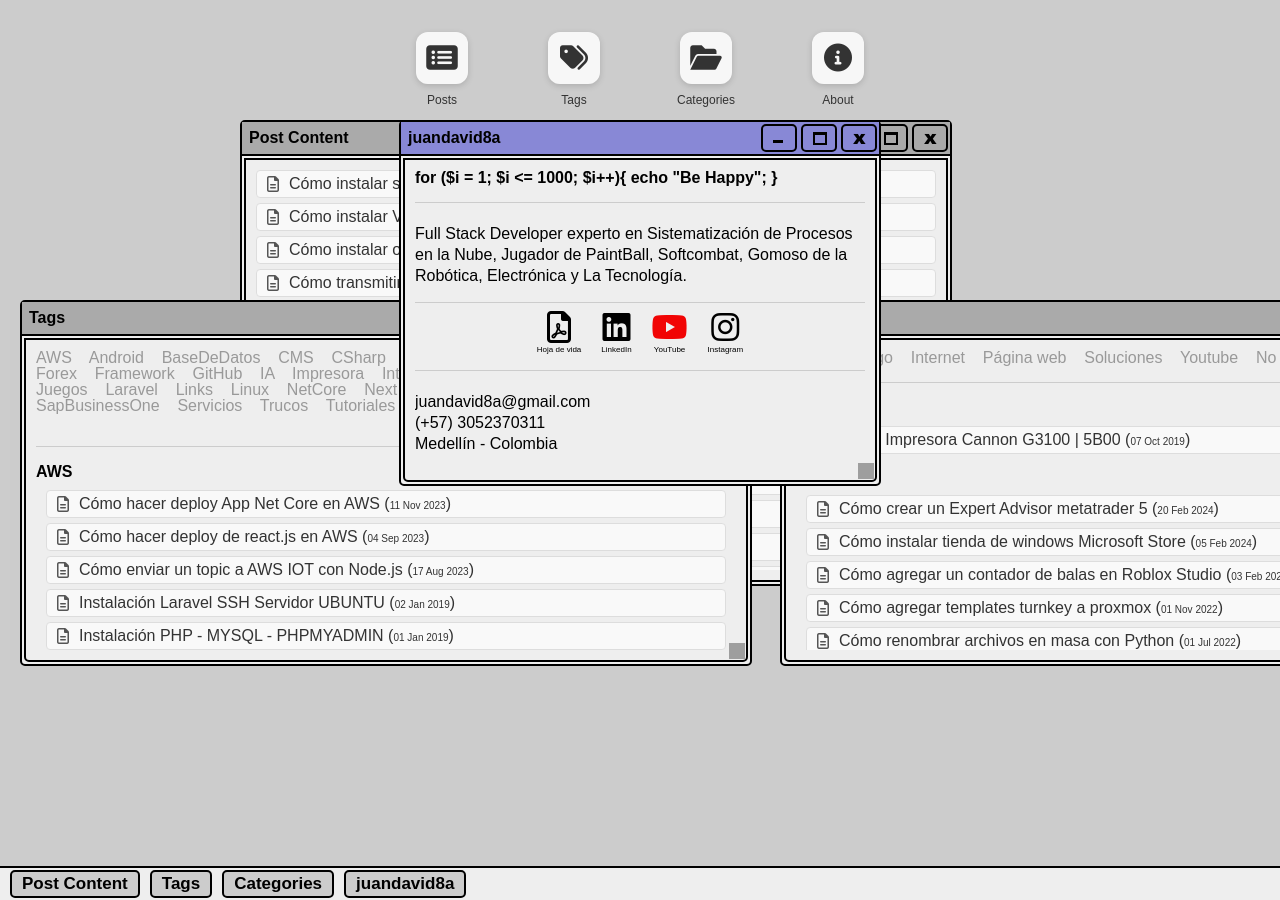
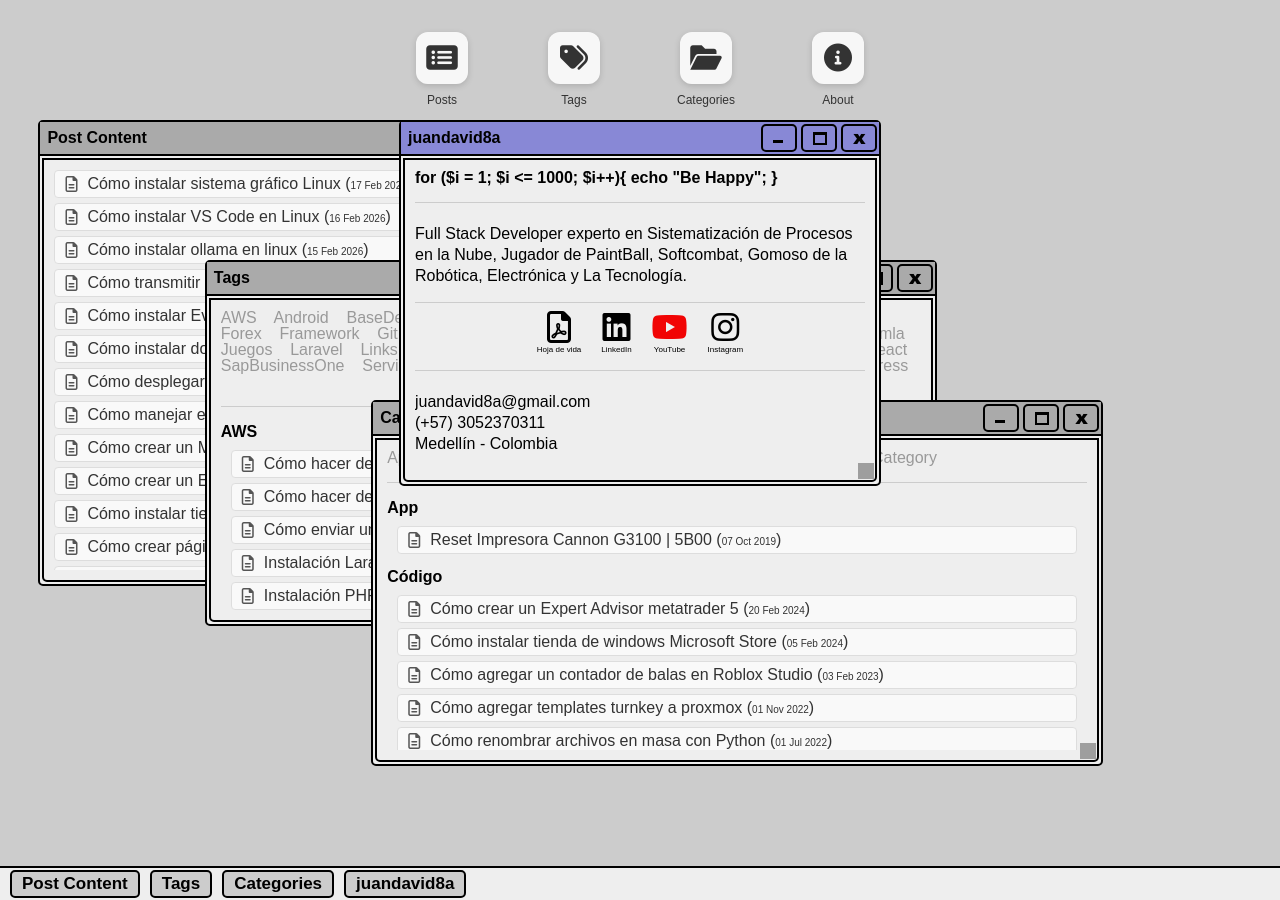
Before and after one commit to codigo8a/codigo8a.github.io, a Jekyll site: the page built from index.markdown, in a window 1280 px wide. Built offline with Jekyll 4.4.1, drawn with Linux system fonts in a browser that asks for light colours; nearby versions of some CDN libraries; grey boxes are pictures that could not be loaded.

Commit message:
feat: cascade window added

```diff
--- a/assets/css/style.css
+++ b/assets/css/style.css
@@ -422,17 +422,17 @@ select {
 
 #window0 {
   top: 120px;
-  left: 240px;
+  left: 3vw;
 }
 
 #window1 {
-  top: 300px;
-  left: 20px;
+  top: 260px;
+  left: 16vw;
 }
 
 #window2 {
-  top: 300px;
-  left: 780px;
+  top: 400px;
+  left: 29vw;
 }
 
 #window3 {
@@ -576,7 +576,13 @@ small {
 
 @media screen and (max-width: 960px) {
   #window0 {
-    left: 10px;
+    left: 2vw;
+  }
+  #window1 {
+    left: 10vw;
+  }
+  #window2 {
+    left: 18vw;
   }
   #window3 {
     left: 50px;
@@ -588,12 +594,16 @@ small {
   #window0 .wincontent {
     width: 460px;
   }
-  #window2 {
-    left: 100px;
+  #window0 {
+    left: 1vw;
   }
   #window1 {
-    top: 190px;
-    left: -5px;
+    top: 240px;
+    left: 6vw;
+  }
+  #window2 {
+    top: 360px;
+    left: 11vw;
   }
 }
 
@@ -604,12 +614,12 @@ small {
   }
 
   #window1 {
-    top: 170px;
+    top: 180px;
     left: 0px;
   }
 
   #window2 {
-    top: 230px;
+    top: 240px;
     left: 0px;
   }
 
```
